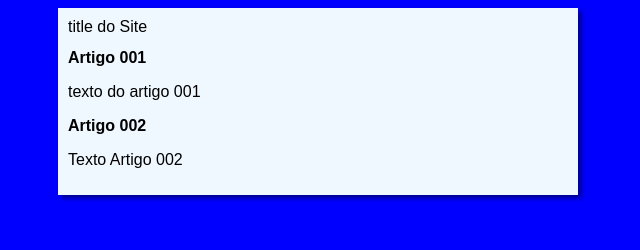
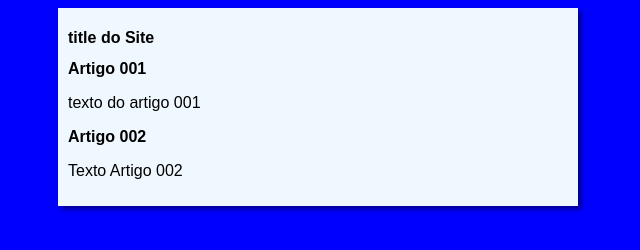
Before and after one commit to rogersmacedopy/projeto-site, a plain HTML site: page index.html in a window 1280 px wide. Shown: the whole page, without its empty margins (322-962 px from the left). Drawn offline with Linux system fonts and the light colour scheme.

Commit message:
Update index.html

```diff
--- a/index.html
+++ b/index.html
@@ -9,7 +9,7 @@
 <body>
     <main>
         <headr>
-            <hi> title do Site</hi>
+            <h1> title do Site</h1>
         <headr>
         <article>
             <h2>Artigo 001</h2>
```
